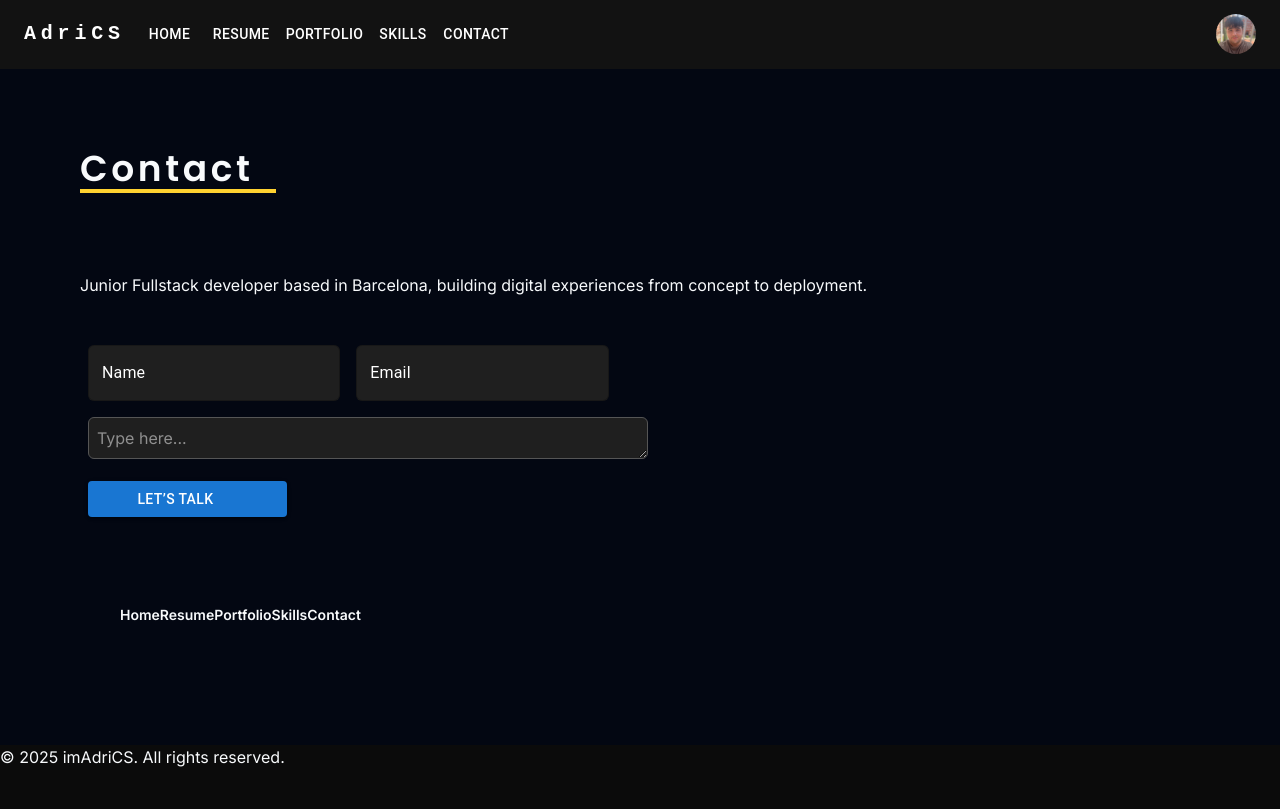
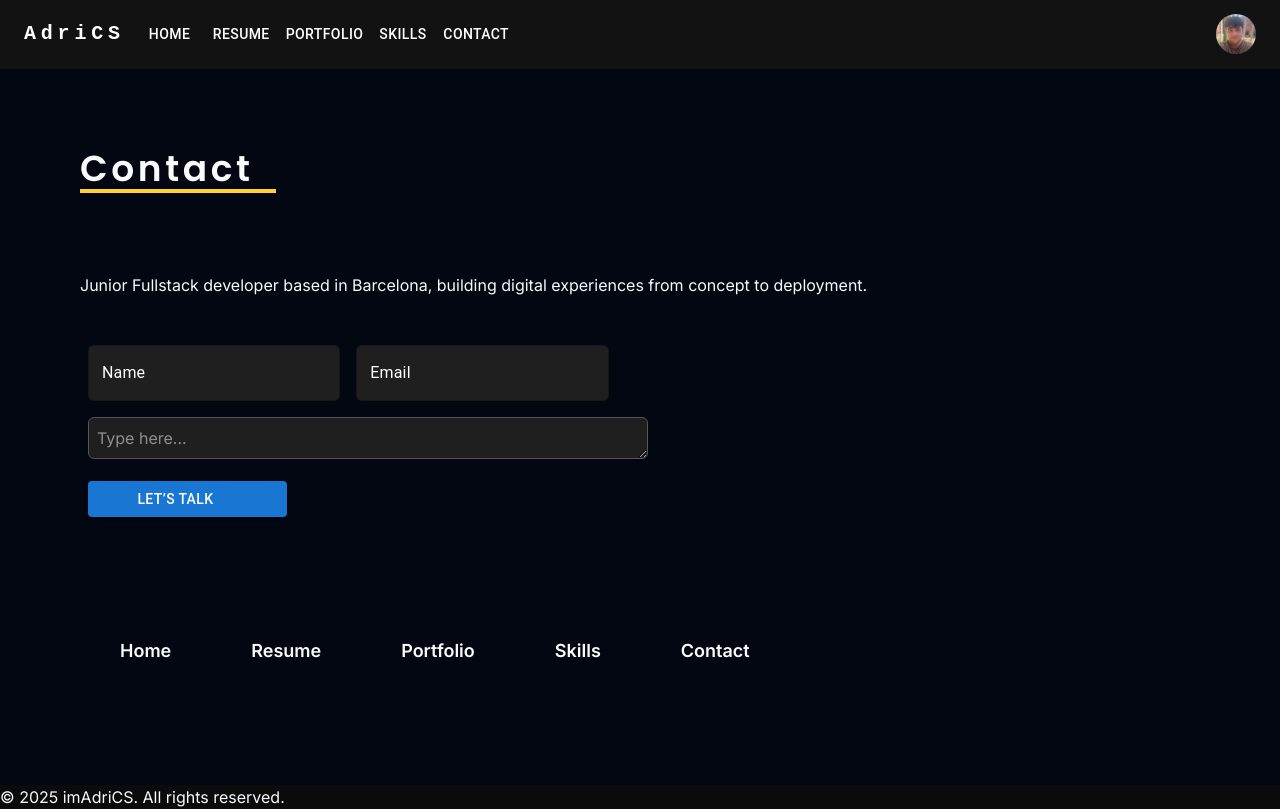
Before and after one commit to Adriics/portfolio, a Next.js app: page /contact in a window 1280 px wide. Built offline with nearby package versions, Linux system fonts and the light colour scheme; some icons are missing.

Commit message:
feat: update contact styles

```diff
--- a/src/components/sections/Contact.tsx
+++ b/src/components/sections/Contact.tsx
@@ -130,9 +130,9 @@ export function Contact() {
                 {messageFeedback}
               </Alert>
             )}
-            <div className="flex text-sm p-8 pt-18 font-semibold">
+            <div className="flex gap-4 text-lg pt-18 font-semibold">
               {pages.map((p) => (
-                <div key={p.name}>
+                <div key={p.name} className="p-8">
                   <a href={p.href}>{p.name}</a>
                 </div>
               ))}
```
